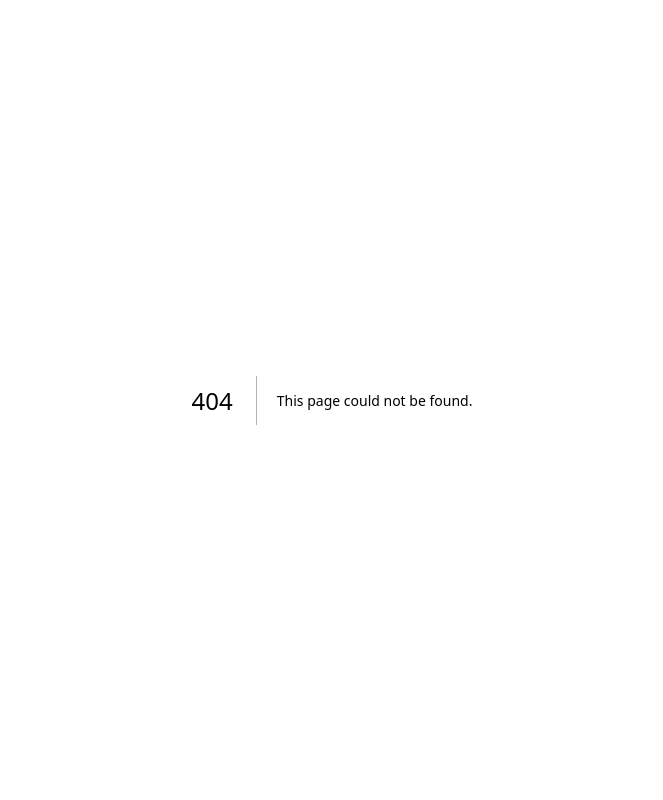
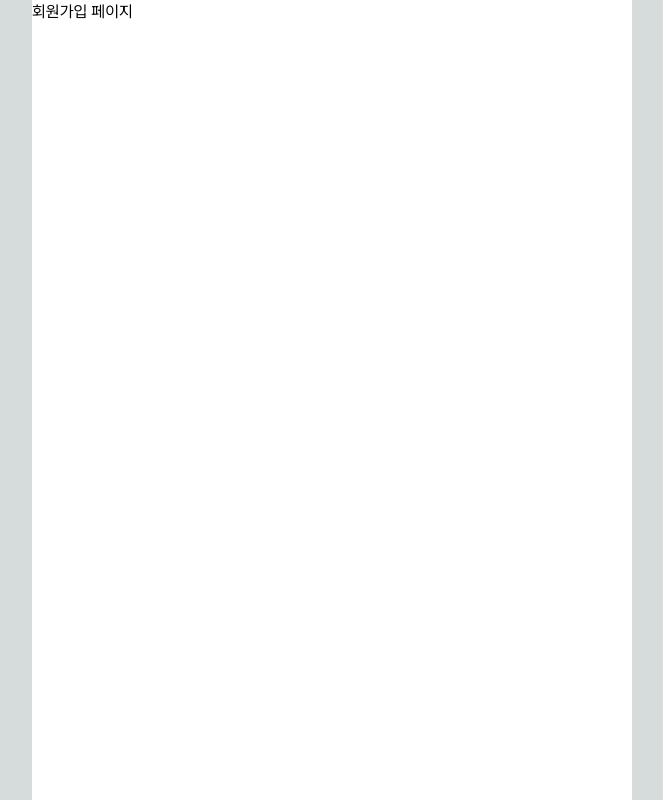
Before and after one commit to BTS-escapeRoom/BTS-Frontend, a Next.js app: page /signup in a window 1280 px wide. Before the commit this address had no page. Shown: the whole page, without its empty margins (308-971 px from the left). Built offline with nearby package versions, Linux system fonts and the light colour scheme.

Commit message:
fix: 로그인 완료 후 회원가입 페이지로 이동

```diff
--- a/src/app/(auth)/oauth/callback/page.tsx
+++ b/src/app/(auth)/oauth/callback/page.tsx
@@ -20,7 +20,8 @@ function CallbackContent() {
         router.replace('/')
         break
       case 'signup':
-        router.replace('/nickname')
+      case 'emptyNickname':
+        router.replace('/signup')
         break
       default:
         alert('일시적인 오류로 로그인에 실패했습니다. 잠시 후 다시 시도해주세요.')
--- /dev/null
+++ b/src/app/(auth)/signup/page.tsx
@@ -0,0 +1,3 @@
+export default function SignUpPage() {
+  return <div>회원가입 페이지</div>
+}
```
